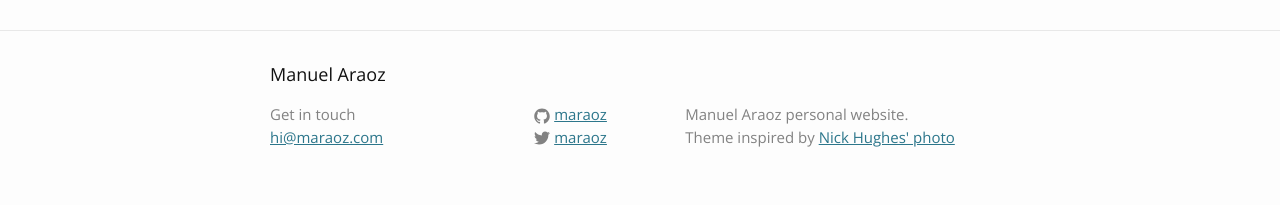
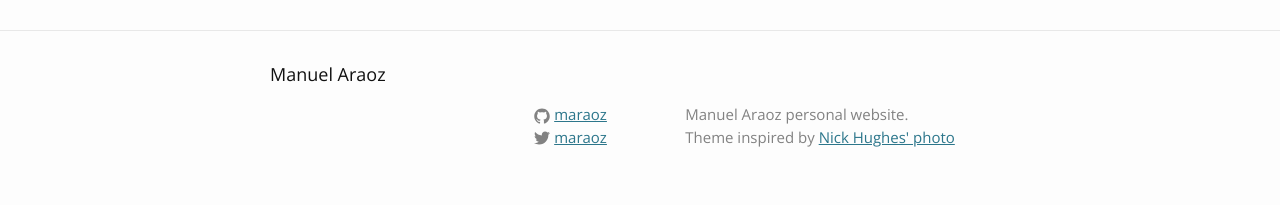
Before and after one commit to tobyornottobe/maraoz.github.io, a Jekyll site: the page built from index.html, in a window 1280 px wide. Shown: the part 1966-2171 px from the top of the page. Built offline with Jekyll 4.4.1, drawn with Linux system fonts in a browser that asks for light colours.

Commit message:
delted e-mail

```diff
--- a/_includes/footer.html
+++ b/_includes/footer.html
@@ -7,8 +7,6 @@
     <div class="footer-col-wrapper">
       <div class="footer-col  footer-col-1">
         <ul class="contact-list">
-          <li>Get in touch<li>
-          <li><a href="mailto:{{ site.email }}">{{ site.email }}</a></li>
         </ul>
       </div>
 
```
